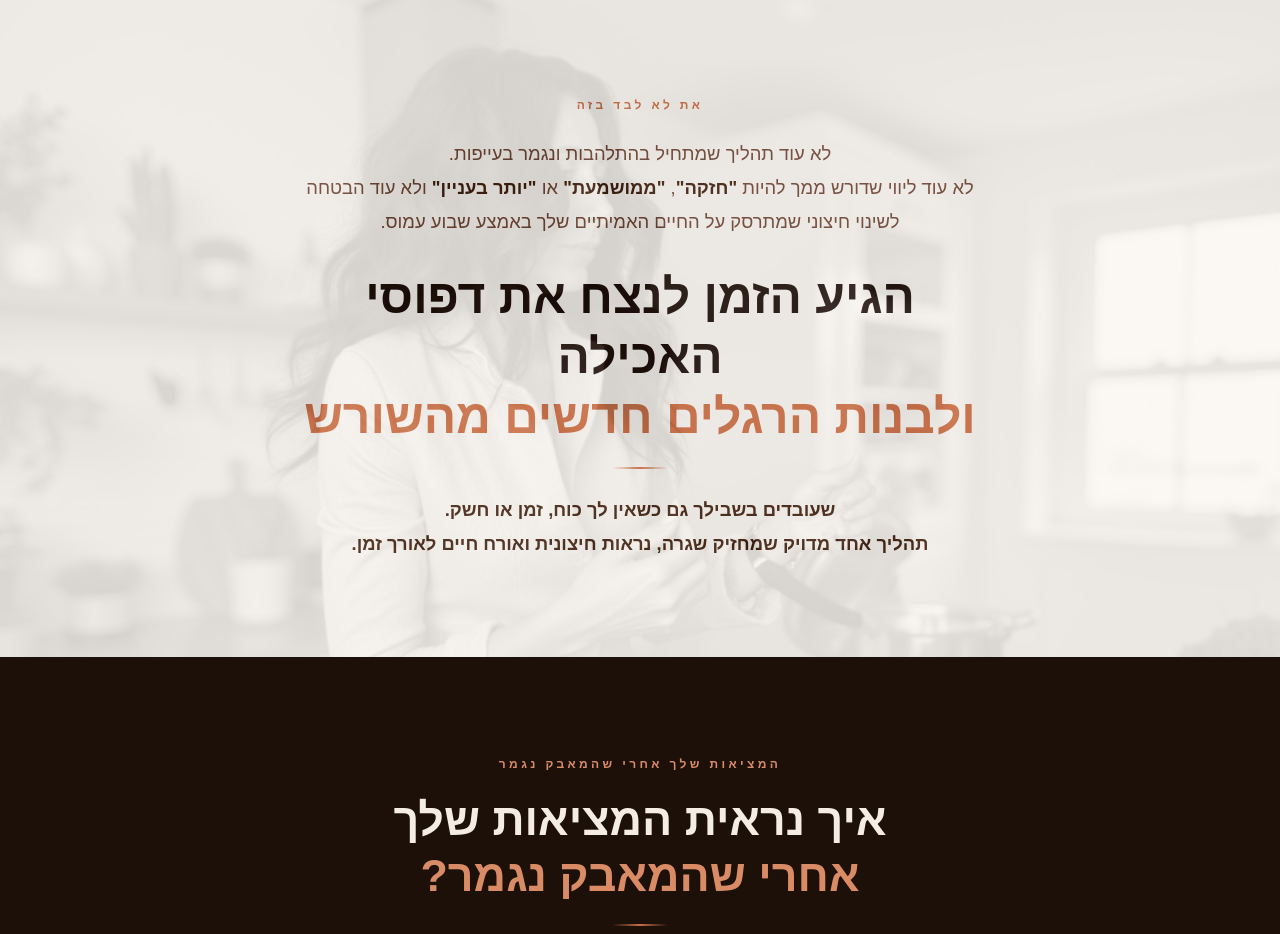
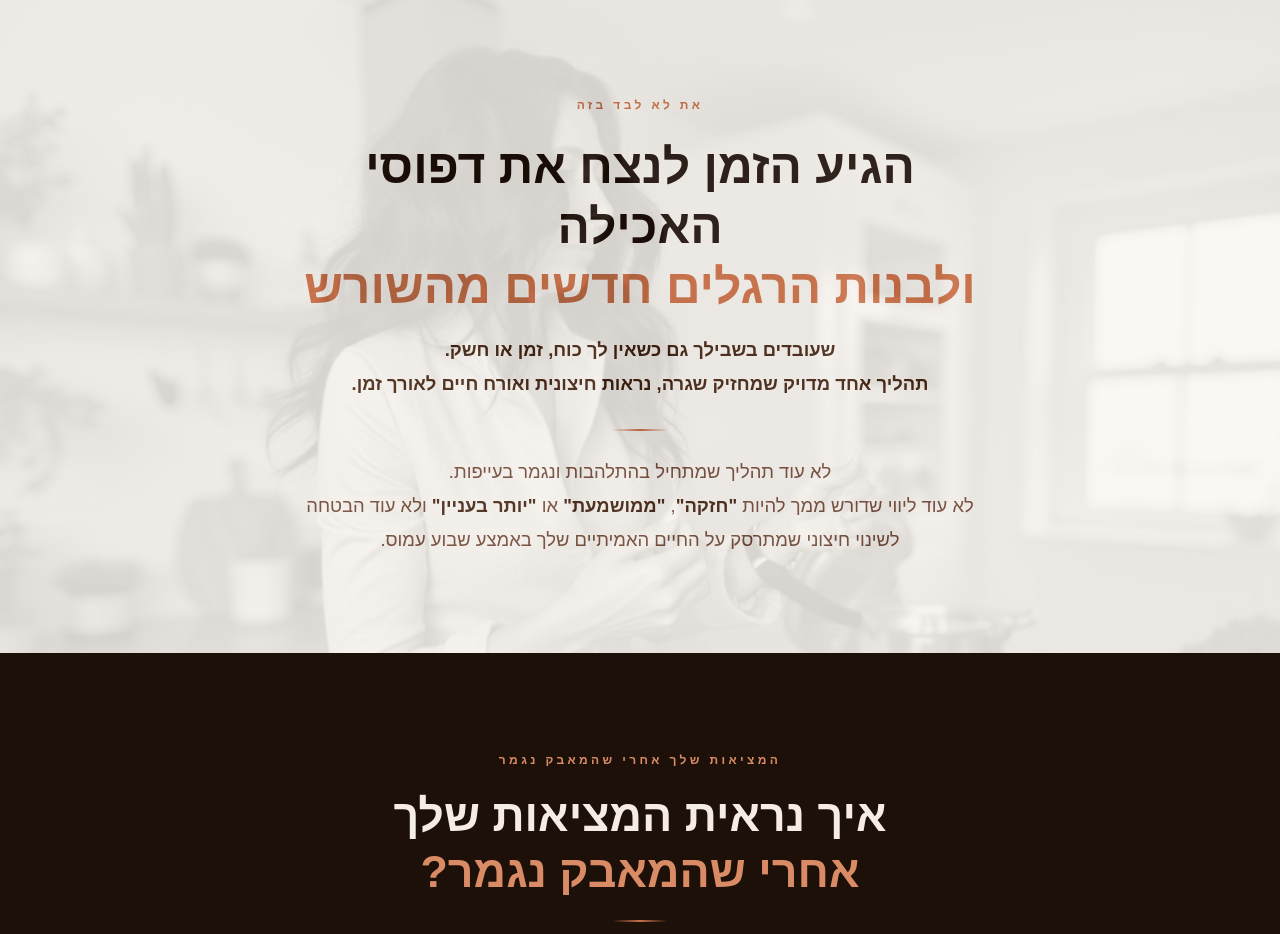
Before and after one commit to shenhav1985-netizen/floweat-landing, a Next.js app: page / in a window 1280 px wide. Shown: the part 840-1774 px from the top of the page. Built offline with nearby package versions, Linux system fonts and the light colour scheme.

Commit message:
fix PainSection order: headline+body together, then lא עוד תהליך

```diff
--- a/app/components/PainSection.tsx
+++ b/app/components/PainSection.tsx
@@ -44,35 +44,30 @@ export default function PainSection() {
           את לא לבד בזה
         </motion.p>
 
-        {/* Body — appears first per copy order */}
-        <motion.p {...fadeUp(0.1)} style={{
-          fontSize: 'clamp(1rem, 2.2vw, 1.15rem)',
-          color: 'var(--text-medium)',
-          lineHeight: 1.85,
-          marginBottom: 28,
-        }}>
-          לא עוד תהליך שמתחיל בהתלהבות ונגמר בעייפות.
-          <br />
-          לא עוד ליווי שדורש ממך להיות{' '}
-          <strong style={{ color: 'var(--text-brown)' }}>"חזקה"</strong>,{' '}
-          <strong style={{ color: 'var(--text-brown)' }}>"ממושמעת"</strong>
-          {' '}או{' '}
-          <strong style={{ color: 'var(--text-brown)' }}>"יותר בעניין"</strong>
-          {' '}ולא עוד הבטחה לשינוי חיצוני שמתרסק על החיים האמיתיים שלך באמצע שבוע עמוס.
-        </motion.p>
-
         {/* Main headline */}
-        <motion.h2 {...fadeUp(0.22)} style={{
+        <motion.h2 {...fadeUp(0.1)} style={{
           fontSize: 'clamp(1.9rem, 5vw, 3rem)',
           fontWeight: 900,
           color: 'var(--text-dark)',
           lineHeight: 1.25,
-          marginBottom: 20,
+          marginBottom: 16,
         }}>
           הגיע הזמן לנצח את דפוסי האכילה
           <br />
           <span style={{ color: 'var(--copper)' }}>ולבנות הרגלים חדשים מהשורש</span>
         </motion.h2>
+
+        <motion.p {...fadeUp(0.22)} style={{
+          fontSize: 'clamp(1rem, 2.2vw, 1.15rem)',
+          color: 'var(--text-brown)',
+          lineHeight: 1.85,
+          fontWeight: 600,
+          marginBottom: 28,
+        }}>
+          שעובדים בשבילך גם כשאין לך כוח, זמן או חשק.
+          <br />
+          תהליך אחד מדויק שמחזיק שגרה, נראות חיצונית ואורח חיים לאורך זמן.
+        </motion.p>
 
         {/* Divider */}
         <motion.div
@@ -86,13 +81,17 @@ export default function PainSection() {
 
         <motion.p {...fadeUp(0.42)} style={{
           fontSize: 'clamp(1rem, 2.2vw, 1.15rem)',
-          color: 'var(--text-brown)',
+          color: 'var(--text-medium)',
           lineHeight: 1.85,
-          fontWeight: 600,
         }}>
-          שעובדים בשבילך גם כשאין לך כוח, זמן או חשק.
+          לא עוד תהליך שמתחיל בהתלהבות ונגמר בעייפות.
           <br />
-          תהליך אחד מדויק שמחזיק שגרה, נראות חיצונית ואורח חיים לאורך זמן.
+          לא עוד ליווי שדורש ממך להיות{' '}
+          <strong style={{ color: 'var(--text-brown)' }}>"חזקה"</strong>,{' '}
+          <strong style={{ color: 'var(--text-brown)' }}>"ממושמעת"</strong>
+          {' '}או{' '}
+          <strong style={{ color: 'var(--text-brown)' }}>"יותר בעניין"</strong>
+          {' '}ולא עוד הבטחה לשינוי חיצוני שמתרסק על החיים האמיתיים שלך באמצע שבוע עמוס.
         </motion.p>
 
       </div>
```
